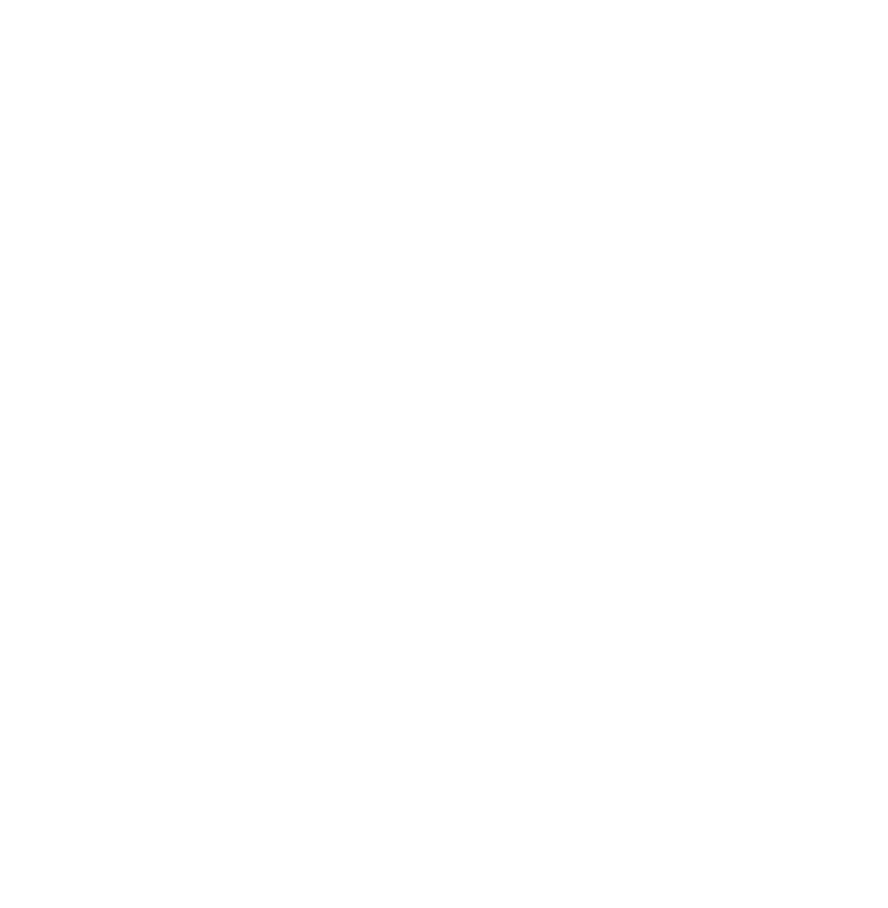
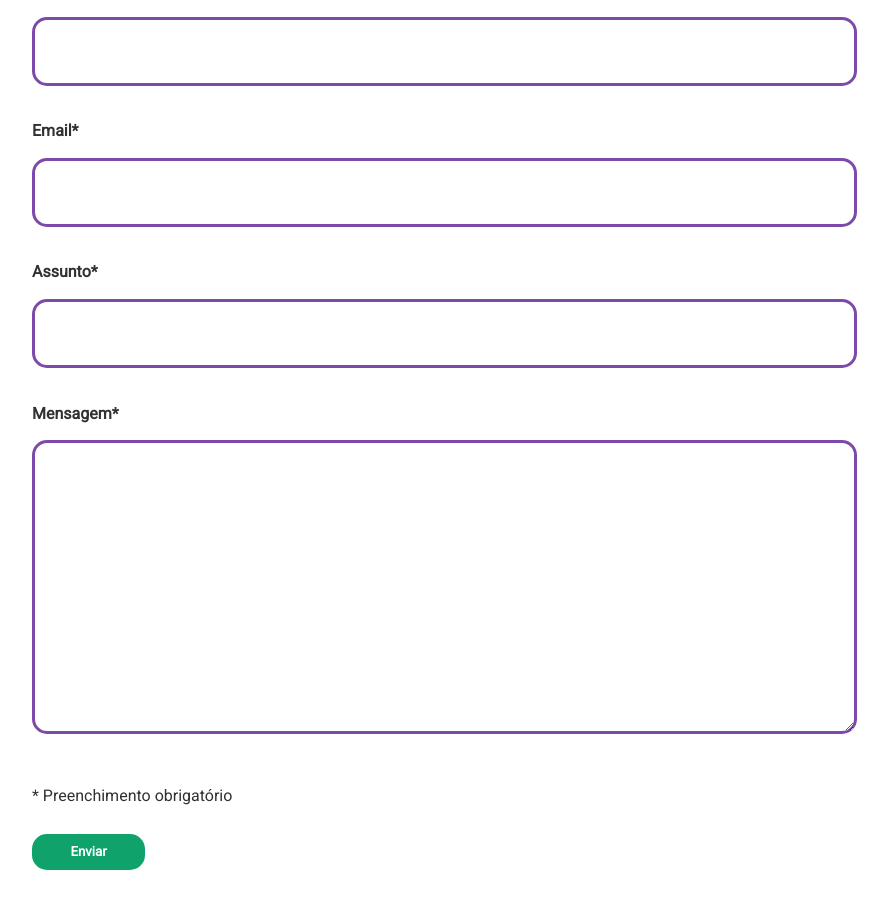
Before and after one commit to elascodam/elas-codam, a React (Create React App) app: page /contact in a window 1280 px wide. Shown: the part 220-1128 px from the top of the page, without its empty margins (224-1112 px from the left). Before the commit the page ends 800 px from the top, so only its background shows below. Built offline with nearby package versions, Linux system fonts and the light colour scheme.

Commit message:
Estrutura e estilos do formulário de contato

```diff
--- a/public/index.html
+++ b/public/index.html
@@ -10,6 +10,8 @@
       content="Web site created using create-react-app"
     />
     <link rel="apple-touch-icon" href="%PUBLIC_URL%/logo192.png" />
+    <link rel="preconnect" href="https://fonts.gstatic.com">
+    <link href="https://fonts.googleapis.com/css2?family=Roboto&display=swap" rel="stylesheet">
     <!--
       manifest.json provides metadata used when your web app is installed on a
       user's mobile device or desktop. See https://developers.google.com/web/fundamentals/web-app-manifest/
--- a/src/Routes.js
+++ b/src/Routes.js
@@ -6,7 +6,8 @@
 const Routes = () => (
   <BrowserRouter>
     <Switch>
-      <Route exact path="/" component={FaleComElasForms} />
+      <Route exact path="/" component={Home} />
+      <Route path="/contact" component={FaleComElasForms} />
     </Switch>
   </BrowserRouter>
 );
--- a/src/index.css
+++ b/src/index.css
@@ -16,4 +16,11 @@
   --roxo-elas: #7D49AA;
   --amarelo-elas: #F3C677;
   --verde-elas: #0FA36B;
+  --preto-elas: #313131;
 }
+
+/* Tipografia */
+h1, h2, h3, h4, h5, h6, p, label, a {
+  font-family: Roboto, sans-serif;
+  color: var(--preto-elas);
+}
--- a/src/pages/ContactUs/ContactUs.jsx
+++ b/src/pages/ContactUs/ContactUs.jsx
@@ -1,13 +1,23 @@
 import React from 'react';
 import { Titles } from '../../componets/Titles/Titles';
-import { Input } from './styles';
+import { FormsContainer, Input, Label, SubmitBtn, TextArea } from './styles';
 
 const FaleComElasForms = () => {
   return (
     <>
       <Titles text="Fale com elas" />
-      <label htmlFor="Nome">Nome</label>
-      <Input />
+      <FormsContainer>
+        <Label htmlFor="Nome">Nome*</Label>
+        <Input />
+        <Label htmlFor="Email">Email*</Label>
+        <Input />
+        <Label htmlFor="Assunto">Assunto*</Label>
+        <Input />
+        <Label htmlFor="Mensagem">Mensagem*</Label>
+        <TextArea />
+        <p>* Preenchimento obrigatório</p>
+        <SubmitBtn>Enviar</SubmitBtn>
+      </FormsContainer>
     </>
   )
 }
--- a/src/pages/ContactUs/styles.js
+++ b/src/pages/ContactUs/styles.js
@@ -1,11 +1,61 @@
 import styled from 'styled-components';
 
-export const Input = styled.input`
-  width: 60vw;
-  height: 5vw;
+export const SubmitBtn = styled.button`
+  font-family: Roboto, sans-serif;
+  font-weight: 700;
+  background-color: var(--verde-elas);
+  color: white;
+  border-radius: 15px;
+  margin-top: 1vw;
+  width: fit-content;
+  border: none;
+  padding: 0.8vw 3vw;
+  cursor: pointer;
+`;
+
+export const TextArea = styled.textarea`
+  width: 100%;
   border-radius: 15px;
   border: 3px solid var(--roxo-elas);
   font-family: Roboto, sans-serif;
+  font-size: 20px;
   background-color: white;
-  margin: 0 auto;
+  margin: 0 auto 2.8vw;
+  padding: 1.5vw 2vw;
+  min-height: 19.5vw;
+
+  &:focus {
+    outline: none;
+    box-shadow: 0.3vw 0.3vw 0.3vw var(--roxo-elas);
+  }
 `;
+
+export const Input = styled.input`
+  width: 100%;
+  border-radius: 15px;
+  border: 3px solid var(--roxo-elas);
+  font-family: Roboto, sans-serif;
+  font-size: 20px;
+  background-color: white;
+  margin: 0 auto 2.8vw;
+  padding: 1.5vw 2vw;
+
+  &:focus {
+    outline: none;
+    box-shadow: 0.3vw 0.3vw 0.3vw var(--roxo-elas);
+  }
+`;
+
+export const Label = styled.label`
+  font-weight: 700;
+  margin-bottom: 1.4vw;
+  text-align: left;
+  max-width: 60vw;
+`;
+
+export const FormsContainer = styled.div`
+  width: 60%;
+  margin: 5vw auto;
+  display: flex;
+  flex-direction: column;
+`;
```
